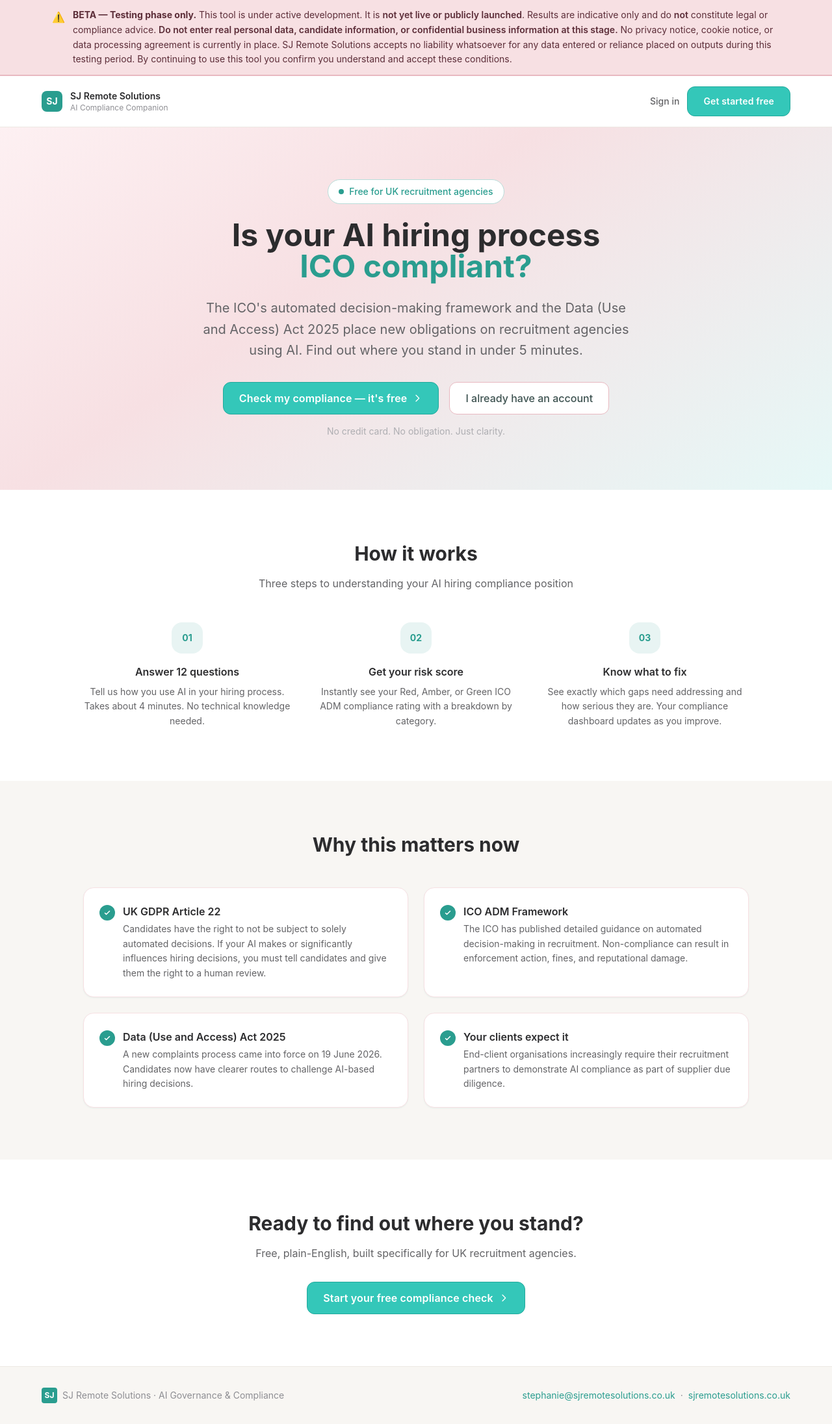
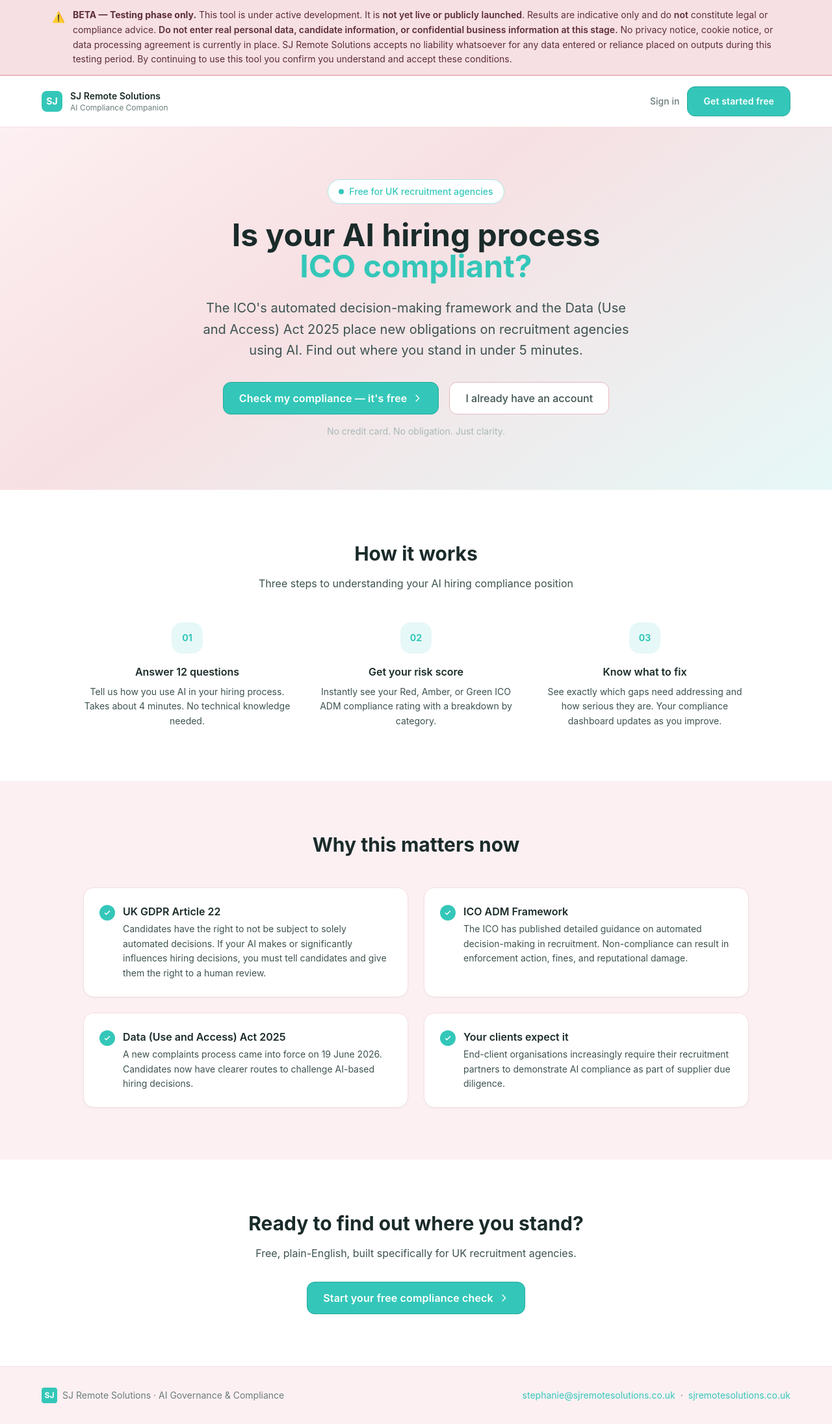
Before and after one commit to sjsl12345/sj-compliance-app, a Next.js app: page / in a window 1280 px wide. Shown: the whole page at 65% size. Built offline with nearby package versions, Linux system fonts and the light colour scheme.

Commit message:
Update index.js

```diff
--- a/pages/index.js
+++ b/pages/index.js
@@ -11,23 +11,23 @@ export default function Home() {
               <meta name="viewport" content="width=device-width, initial-scale=1" />
       </Head>
 
-      <div className="min-h-screen" style={{background:'#F8F6F3'}}>
+      <div className="min-h-screen" style={{background:'#FAFAFA'}}>
         <BetaBanner />
 
 {/* NAV */}
-        <nav style={{background:'white', borderBottom:'1px solid #EDE8E3'}} className="px-6 py-4">
+        <nav style={{background:'white', borderBottom:'1px solid #F7E0E3'}} className="px-6 py-4">
             <div className="max-w-6xl mx-auto flex items-center justify-between">
               <div className="flex items-center gap-3">
-              <div className="w-8 h-8 rounded-lg flex items-center justify-center" style={{background:'#2A9D8F'}}>
+                <div className="w-8 h-8 rounded-lg flex items-center justify-center" style={{background:'#34C7B9'}}>
                 <span className="text-white font-bold text-sm">SJ</span>
   </div>
               <div>
-                <div className="font-semibold text-sm" style={{color:'#2C2C2E'}}>SJ Remote Solutions</div>
-                <div className="text-xs" style={{color:'#8E8E93'}}>AI Compliance Companion</div>
+                  <div className="font-semibold text-sm" style={{color:'#1A2B2A'}}>SJ Remote Solutions</div>
+                <div className="text-xs" style={{color:'#6B7C7B'}}>AI Compliance Companion</div>
   </div>
   </div>
             <div className="flex items-center gap-3">
-              <Link href="/login" className="text-sm font-medium" style={{color:'#636366'}}>Sign in</Link>
+                <Link href="/login" className="text-sm font-medium" style={{color:'#6B7C7B'}}>Sign in</Link>
               <Link href="/register" className="btn-primary text-sm py-2 px-4">Get started free</Link>
   </div>
   </div>
@@ -36,15 +36,15 @@ export default function Home() {
 {/* HERO */}
         <section className="gradient-bg py-20 px-6">
                     <div className="max-w-4xl mx-auto text-center">
-            <div className="inline-flex items-center gap-2 rounded-full px-4 py-2 text-sm font-medium mb-6" style={{background:'white', color:'#2A9D8F', border:'1px solid #B8DDD9'}}>
-              <span className="w-2 h-2 rounded-full" style={{background:'#2A9D8F'}}></span>
+                      <div className="inline-flex items-center gap-2 rounded-full px-4 py-2 text-sm font-medium mb-6" style={{background:'white', color:'#34C7B9', border:'1px solid #A8E8E3'}}>
+              <span className="w-2 h-2 rounded-full" style={{background:'#34C7B9'}}></span>
               Free for UK recruitment agencies
                 </div>
-            <h1 className="text-4xl md:text-5xl font-bold mb-6 leading-tight" style={{color:'#2C2C2E'}}>
+            <h1 className="text-4xl md:text-5xl font-bold mb-6 leading-tight" style={{color:'#1A2B2A'}}>
               Is your AI hiring process<br />
-              <span style={{color:'#2A9D8F'}}>ICO compliant?</span>
+                              <span style={{color:'#34C7B9'}}>ICO compliant?</span>
                 </h1>
-            <p className="text-xl mb-8 max-w-2xl mx-auto leading-relaxed" style={{color:'#636366'}}>
+            <p className="text-xl mb-8 max-w-2xl mx-auto leading-relaxed" style={{color:'#3D5250'}}>
               The ICO's automated decision-making framework and the Data (Use and Access) Act 2025 place new obligations on recruitment agencies using AI. Find out where you stand in under 5 minutes.
                                                                                  </p>
                             <div className="flex flex-col sm:flex-row items-center justify-center gap-4">
@@ -56,15 +56,15 @@ export default function Home() {
                                 I already have an account
                 </Link>
                                                                                  </div>
-            <p className="text-sm mt-4" style={{color:'#AEAEB2'}}>No credit card. No obligation. Just clarity.</p>
+                            <p className="text-sm mt-4" style={{color:'#A8B8B7'}}>No credit card. No obligation. Just clarity.</p>
                 </div>
                 </section>
 
               {/* HOW IT WORKS */}
                         <section className="py-20 px-6" style={{background:'white'}}>
                           <div className="max-w-5xl mx-auto">
-            <h2 className="text-3xl font-bold text-center mb-4" style={{color:'#2C2C2E'}}>How it works</h2>
-            <p className="text-center mb-12 max-w-xl mx-auto" style={{color:'#636366'}}>Three steps to understanding your AI hiring compliance position</p>
+                            <h2 className="text-3xl font-bold text-center mb-4" style={{color:'#1A2B2A'}}>How it works</h2>
+            <p className="text-center mb-12 max-w-xl mx-auto" style={{color:'#3D5250'}}>Three steps to understanding your AI hiring compliance position</p>
             <div className="grid md:grid-cols-3 gap-8">
                         {[
                         { step: '01', title: 'Answer 12 questions', desc: 'Tell us how you use AI in your hiring process. Takes about 4 minutes. No technical knowledge needed.' },
@@ -72,11 +72,11 @@ export default function Home() {
                         { step: '03', title: 'Know what to fix', desc: 'See exactly which gaps need addressing and how serious they are. Your compliance dashboard updates as you improve.' },
                                         ].map(item => (
                                                           <div key={item.step} className="text-center">
-                  <div className="w-12 h-12 rounded-2xl flex items-center justify-center mx-auto mb-4" style={{background:'#E8F4F3'}}>
-                    <span className="font-bold text-sm" style={{color:'#2A9D8F'}}>{item.step}</span>
+                                            <div className="w-12 h-12 rounded-2xl flex items-center justify-center mx-auto mb-4" style={{background:'#E6F8F7'}}>
+                    <span className="font-bold text-sm" style={{color:'#34C7B9'}}>{item.step}</span>
                           </div>
-                  <h3 className="font-semibold mb-2" style={{color:'#2C2C2E'}}>{item.title}</h3>
-                  <p className="text-sm leading-relaxed" style={{color:'#636366'}}>{item.desc}</p>
+                  <h3 className="font-semibold mb-2" style={{color:'#1A2B2A'}}>{item.title}</h3>
+                  <p className="text-sm leading-relaxed" style={{color:'#3D5250'}}>{item.desc}</p>
                           </div>
               ))}
                 </div>
@@ -84,9 +84,9 @@ export default function Home() {
                 </section>
 
 {/* WHY IT MATTERS */}
-        <section className="py-20 px-6" style={{background:'#F8F6F3'}}>
+        <section className="py-20 px-6" style={{background:'#FDF0F2'}}>
           <div className="max-w-5xl mx-auto">
-            <h2 className="text-3xl font-bold text-center mb-12" style={{color:'#2C2C2E'}}>Why this matters now</h2>
+                      <h2 className="text-3xl font-bold text-center mb-12" style={{color:'#1A2B2A'}}>Why this matters now</h2>
             <div className="grid md:grid-cols-2 gap-6">
         {[
         { title: 'UK GDPR Article 22', desc: 'Candidates have the right to not be subject to solely automated decisions. If your AI makes or significantly influences hiring decisions, you must tell candidates and give them the right to a human review.' },
@@ -96,12 +96,12 @@ export default function Home() {
                         ].map(item => (
                                           <div key={item.title} className="card">
                             <div className="flex items-start gap-3">
-                    <div className="w-6 h-6 rounded-full flex items-center justify-center flex-shrink-0 mt-0.5" style={{background:'#2A9D8F'}}>
+                              <div className="w-6 h-6 rounded-full flex items-center justify-center flex-shrink-0 mt-0.5" style={{background:'#34C7B9'}}>
                       <svg className="w-3 h-3 text-white" fill="none" viewBox="0 0 24 24" stroke="currentColor" strokeWidth={3}><path strokeLinecap="round" strokeLinejoin="round" d="M5 13l4 4L19 7"/></svg>
           </div>
                     <div>
-                      <h3 className="font-semibold mb-1" style={{color:'#2C2C2E'}}>{item.title}</h3>
-                      <p className="text-sm leading-relaxed" style={{color:'#636366'}}>{item.desc}</p>
+                                <h3 className="font-semibold mb-1" style={{color:'#1A2B2A'}}>{item.title}</h3>
+                      <p className="text-sm leading-relaxed" style={{color:'#3D5250'}}>{item.desc}</p>
           </div>
           </div>
           </div>
@@ -113,8 +113,8 @@ export default function Home() {
 {/* CTA */}
         <section className="py-20 px-6" style={{background:'white'}}>
           <div className="max-w-2xl mx-auto text-center">
-            <h2 className="text-3xl font-bold mb-4" style={{color:'#2C2C2E'}}>Ready to find out where you stand?</h2>
-            <p className="mb-8" style={{color:'#636366'}}>Free, plain-English, built specifically for UK recruitment agencies.</p>
+                      <h2 className="text-3xl font-bold mb-4" style={{color:'#1A2B2A'}}>Ready to find out where you stand?</h2>
+            <p className="mb-8" style={{color:'#3D5250'}}>Free, plain-English, built specifically for UK recruitment agencies.</p>
             <Link href="/register" className="btn-primary text-base">
                         Start your free compliance check
               <svg className="w-4 h-4" fill="none" viewBox="0 0 24 24" stroke="currentColor" strokeWidth={2}><path strokeLinecap="round" strokeLinejoin="round" d="M9 5l7 7-7 7"/></svg>
@@ -123,18 +123,18 @@ export default function Home() {
           </section>
 
 {/* FOOTER */}
-        <footer className="py-8 px-6" style={{borderTop:'1px solid #EDE8E3', background:'#F8F6F3'}}>
+        <footer className="py-8 px-6" style={{borderTop:'1px solid #F7E0E3', background:'#FDF0F2'}}>
           <div className="max-w-6xl mx-auto flex flex-col md:flex-row items-center justify-between gap-4">
                       <div className="flex items-center gap-2">
-              <div className="w-6 h-6 rounded flex items-center justify-center" style={{background:'#2A9D8F'}}>
+                        <div className="w-6 h-6 rounded flex items-center justify-center" style={{background:'#34C7B9'}}>
                 <span className="text-white font-bold text-xs">SJ</span>
           </div>
-              <span className="text-sm" style={{color:'#8E8E93'}}>SJ Remote Solutions · AI Governance & Compliance</span>
+              <span className="text-sm" style={{color:'#6B7C7B'}}>SJ Remote Solutions · AI Governance & Compliance</span>
           </div>
-            <div className="text-sm" style={{color:'#8E8E93'}}>
-              <a href="mailto:stephanie@sjremotesolutions.co.uk" style={{color:'#2A9D8F'}}>stephanie@sjremotesolutions.co.uk</a>
+            <div className="text-sm" style={{color:'#6B7C7B'}}>
+              <a href="mailto:stephanie@sjremotesolutions.co.uk" style={{color:'#34C7B9'}}>stephanie@sjremotesolutions.co.uk</a>
               <span className="mx-2">·</span>
-              <a href="https://sjremotesolutions.co.uk" style={{color:'#2A9D8F'}}>sjremotesolutions.co.uk</a>
+              <a href="https://sjremotesolutions.co.uk" style={{color:'#34C7B9'}}>sjremotesolutions.co.uk</a>
           </div>
           </div>
           </footer>
```
Lines whose indentation alone changed are shown as unchanged.
